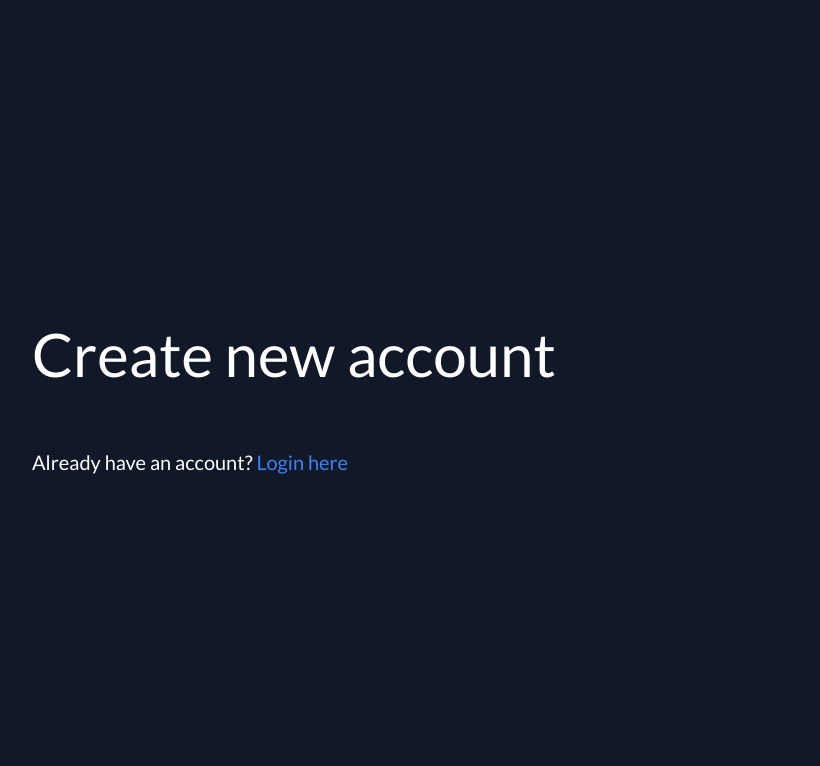
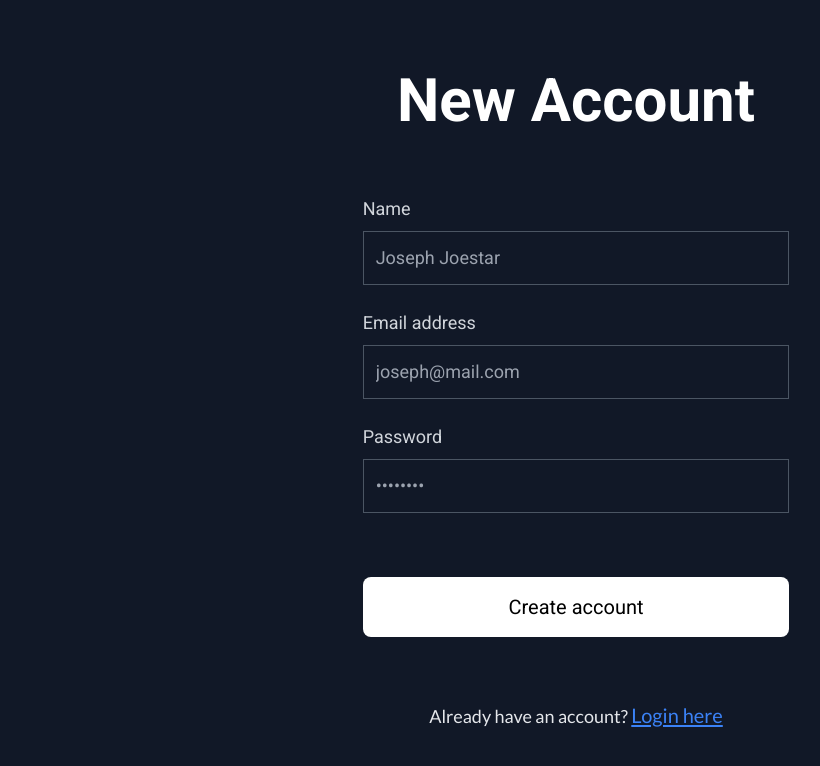
Before and after one commit to kakalition/writo, a React (Vite) app in the folder frontend/: page /register in a window 1280 px wide. Shown: the top 766 px of the page, without its empty margins (64-884 px from the left). Built offline with nearby package versions, Linux system fonts and the light colour scheme.

Commit message:
Migrate RegisterPage, LoginPage, and AuthContainerComponent to use TailwindCSS; Create InputComponent in common-components

```diff
--- a/frontend/src/common-component/AuthContainerComponent.tsx
+++ b/frontend/src/common-component/AuthContainerComponent.tsx
@@ -12,16 +12,16 @@ export default function AuthContainerComponent({
   heading, alternativeText, alternativeActionText, alternativeAction, children,
 }: Params) {
   return (
-    <div className="flex flex-col justify-center items-start px-24 w-screen h-screen bg-gray-900">
-      <h1 className="text-6xl text-white font-lato">{heading}</h1>
-      <div className="h-8" />
+    <div className="flex flex-col justify-center items-center w-1/3">
+      <h1 className="text-6xl font-bold text-white font-roboto">{heading}</h1>
+      <div className="h-16" />
       {children}
-      <div className="h-8" />
-      <p className="text-xl text-white font-lato">
+      <div className="h-16" />
+      <p className="text-lg text-gray-200 font-lato">
         {alternativeText}
         {' '}
         <button
-          className="text-xl text-blue-500 font-lato"
+          className="text-xl text-blue-500 underline underline-offset-2 font-lato"
           type="button"
           onClick={alternativeAction}
         >
--- /dev/null
+++ b/frontend/src/common-component/InputComponent.tsx
@@ -0,0 +1,20 @@
+export default function InputComponent({
+  id, label, type, placeholder,
+}: { id: string, label: string, type: string, placeholder: string }) {
+  return (
+    <label
+      className="flex flex-col text-lg text-gray-300 font-roboto"
+      htmlFor={id}
+    >
+      {label}
+      <div className="h-2" />
+      <input
+        className="p-3 bg-transparent border-[1px] border-gray-600 focus:border-gray-400 focus:outline-0 font-roboto"
+        id={id}
+        name={id}
+        type={type}
+        placeholder={placeholder}
+      />
+    </label>
+  );
+}
--- a/frontend/src/common-component/icons/UserIcon.tsx
+++ b/frontend/src/common-component/icons/UserIcon.tsx
@@ -4,7 +4,6 @@ export default function UserIcon() {
       xmlns="http://www.w3.org/2000/svg"
       fill="none"
       viewBox="0 0 24 24"
-      stroke="currentColor"
     >
       <path
         strokeLinecap="round"
--- a/frontend/src/features/login/LoginPage.tsx
+++ b/frontend/src/features/login/LoginPage.tsx
@@ -1,19 +1,11 @@
-/* import axios from 'axios';
+import axios from 'axios';
 import React from 'react';
-import {
-  Button, Form,
-} from 'react-bootstrap';
 import { useNavigate } from 'react-router-dom';
 import AuthContainerComponent from '../../common-component/AuthContainerComponent';
-import { FontStyles, FormStyles, SpacerStyles } from '../../common-component/JSSUtilities';
+import InputComponent from '../../common-component/InputComponent';
 
 export default function LoginPage() {
   const navigator = useNavigate();
-
-  const formStyles = FormStyles();
-  const fontStyles = FontStyles();
-  const spacerStyles = SpacerStyles();
-
   const onRegisterClick: React.MouseEventHandler = (event) => {
     event.preventDefault();
     navigator('/register');
@@ -33,33 +25,27 @@ export default function LoginPage() {
   };
 
   return (
+    <div className="flex justify-center items-center w-screen h-screen bg-gray-900">
       <AuthContainerComponent
         heading="Login"
         alternativeText="Not a member, yet?"
         alternativeActionText="Sign up here"
         alternativeAction={onRegisterClick}
       >
-      <Form id="register-form" className={formStyles.formClass}>
-        <Form.Group>
-          <Form.Label htmlFor="email" className={`${fontStyles.roboto} ${formStyles.formTextClass}`}>Email Address</Form.Label>
-          <Form.Control id="email" name="email" className={`${formStyles.formControlClass} ${fontStyles.roboto}`} type="email" placeholder="joseph@mail.com" />
-        </Form.Group>
-        <div className={spacerStyles.h1half} />
-        <Form.Group>
-          <Form.Label htmlFor="password" className={`${fontStyles.roboto} ${formStyles.formTextClass}`}>Password</Form.Label>
-          <Form.Control id="password" name="password" className={`${formStyles.formControlClass} ${fontStyles.roboto}`} type="password" placeholder="••••••••" />
-        </Form.Group>
-        <div className={spacerStyles.h2} />
-        <Button
-          className={formStyles.formButton}
-          variant="light"
+        <form className="flex flex-col w-full">
+          <InputComponent id="email" label="Email address" type="email" placeholder="joseph@mail.com" />
+          <div className="h-6" />
+          <InputComponent id="password" label="Password" type="password" placeholder="••••••••" />
+          <div className="h-16" />
+          <button
             type="button"
+            className="py-4 px-10 text-xl text-black bg-white rounded-lg font-roboto"
             onClick={onLoginClick}
           >
             Login
-        </Button>
-      </Form>
+          </button>
+        </form>
       </AuthContainerComponent>
+    </div>
   );
 }
- */
--- a/frontend/src/features/register/RegisterPage.tsx
+++ b/frontend/src/features/register/RegisterPage.tsx
@@ -2,6 +2,7 @@ import axios from 'axios';
 import React from 'react';
 import { useNavigate } from 'react-router-dom';
 import AuthContainerComponent from '../../common-component/AuthContainerComponent';
+import InputComponent from '../../common-component/InputComponent';
 
 export default function RegisterPage() {
   const navigator = useNavigate();
@@ -31,37 +32,29 @@ export default function RegisterPage() {
   };
 
   return (
+    <div className="flex justify-center items-center w-screen h-screen bg-gray-900">
       <AuthContainerComponent
-      heading="Create new account"
+        heading="New Account"
         alternativeText="Already have an account? "
         alternativeActionText="Login here"
         alternativeAction={onLoginClick}
       >
-      {/*       <Form id="login-form" className={formStyles.formClass}>
-        <Form.Group>
-          <Form.Label htmlFor="name" className={`${fontStyles.roboto} ${formStyles.formTextClass}`}>Name</Form.Label>
-          <Form.Control id="name" name="name" className={`${formStyles.formControlClass} ${fontStyles.roboto}`} type="text" placeholder="Joseph Joestar" />
-        </Form.Group>
-        <div className={spacerStyles.h1half} />
-        <Form.Group>
-          <Form.Label htmlFor="email" className={`${fontStyles.roboto} ${formStyles.formTextClass}`}>Email Address</Form.Label>
-          <Form.Control id="email" name="email" className={`${formStyles.formControlClass} ${fontStyles.roboto}`} type="email" placeholder="joseph@mail.com" />
-        </Form.Group>
-        <div className={spacerStyles.h1half} />
-        <Form.Group>
-          <Form.Label htmlFor="password" className={`${fontStyles.roboto} ${formStyles.formTextClass}`}>Password</Form.Label>
-          <Form.Control id="password" name="password" className={`${formStyles.formControlClass} ${fontStyles.roboto}`} type="password" placeholder="••••••••" />
-        </Form.Group>
-        <div className={spacerStyles.h2} />
-        <Button
-          className={formStyles.formButton}
-          variant="light"
+        <form className="flex flex-col w-full">
+          <InputComponent id="name" label="Name" type="text" placeholder="Joseph Joestar" />
+          <div className="h-6" />
+          <InputComponent id="email" label="Email address" type="email" placeholder="joseph@mail.com" />
+          <div className="h-6" />
+          <InputComponent id="password" label="Password" type="password" placeholder="••••••••" />
+          <div className="h-16" />
+          <button
             type="button"
+            className="py-4 px-10 text-xl text-black bg-white rounded-lg font-roboto"
             onClick={onSubmitClick}
           >
             Create account
-        </Button>
-      </Form> */}
+          </button>
+        </form>
       </AuthContainerComponent>
+    </div>
   );
 }
--- a/frontend/src/main.tsx
+++ b/frontend/src/main.tsx
@@ -3,6 +3,7 @@ import React, { useEffect } from 'react';
 import ReactDOM from 'react-dom/client';
 import { BrowserRouter, Route, Routes } from 'react-router-dom';
 import HomePage from './features/homepage/HomePage';
+import LoginPage from './features/login/LoginPage';
 import RegisterPage from './features/register/RegisterPage';
 import './index.css';
 
@@ -25,7 +26,7 @@ ReactDOM.createRoot(document.getElementById('root') as Element).render(
         <Route path="/" element={<HomePage />} />
         <Route path="/test" element={<Test />} />
         <Route path="/logout" element={<Logout />} />
-        {/*         <Route path="/login" element={<LoginPage />} /> */}
+        <Route path="/login" element={<LoginPage />} />
         <Route path="/register" element={<RegisterPage />} />
         {/*         <Route path="/app" element={<NoteListPage />} /> */}
       </Routes>
```
Lines whose indentation alone changed are shown as unchanged.
